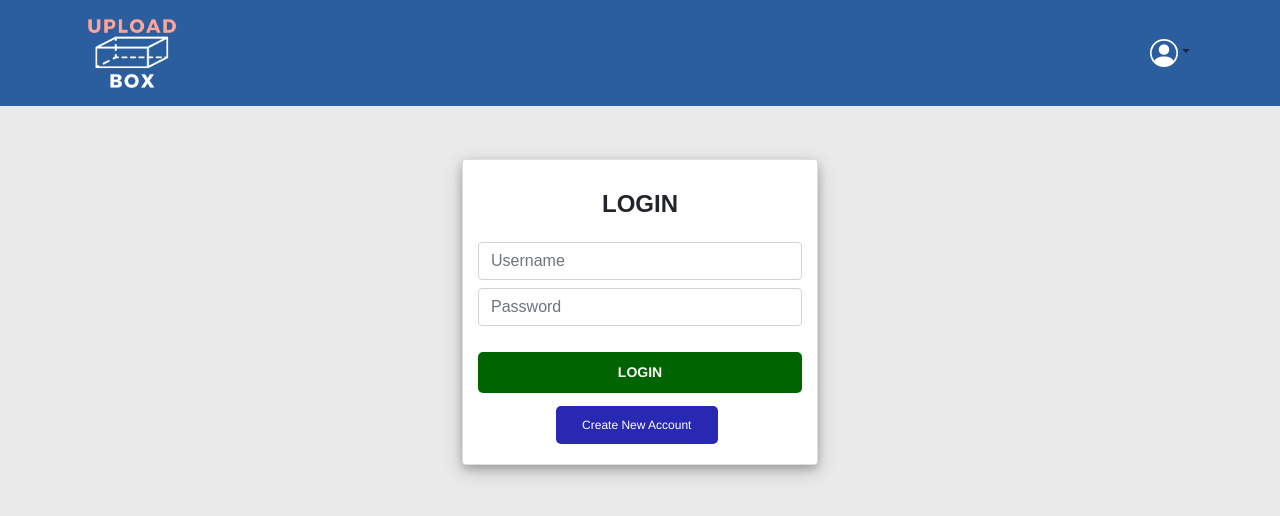
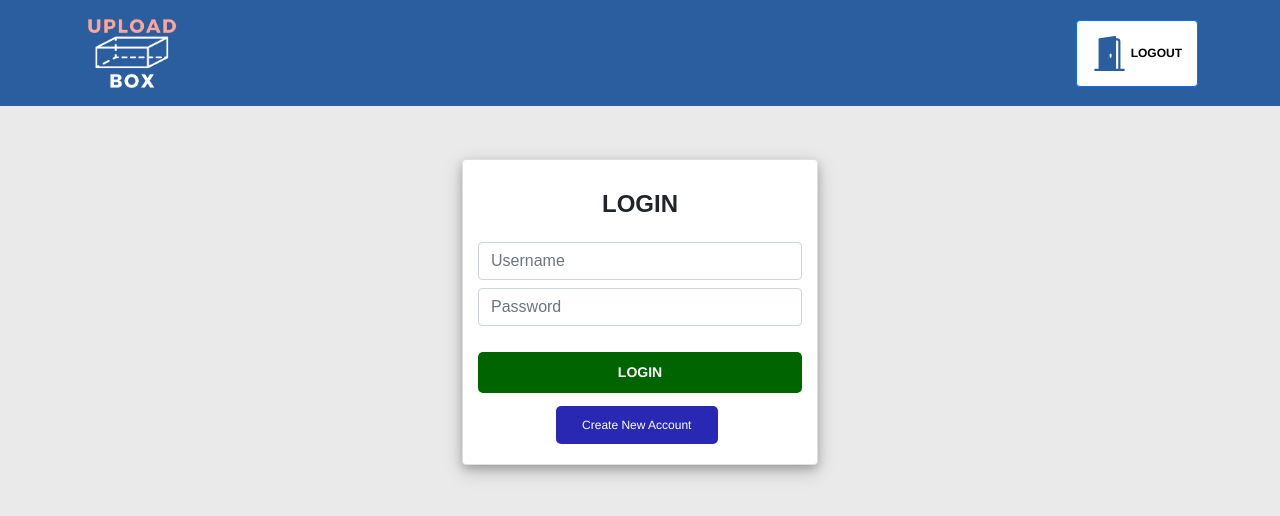
Before and after one commit to Dexios102/socialmedia, a React (Create React App) app in the folder frontend/: page / in a window 1280 px wide. Shown: the top 516 px of the page. Built offline with nearby package versions, Linux system fonts and the light colour scheme.

Commit message:
frontend 2.0

```diff
--- a/frontend/src/App.css
+++ b/frontend/src/App.css
@@ -120,16 +120,30 @@ font-family: 'Helvetica', sans-serif;
 #comment_button {
   float: right;
   width:30%;
-  height: 45px;
+  height: 35px;
   margin:0.9em auto;
-  margin-bottom: 0;
-  margin-top: 20px;
+  margin-top: 3% !important;
   opacity: 90%;
   background-color: #2b5e9f;
   font-family: 'Helvetica', sans-serif;
-  font-size: 20px;
+  font-size: 15px;
 }
 
+#logout__button {
+  width:max-content;
+  height:max-content;
+  color: black;
+  background-color: white;
+  font-weight: bold;
+  font-family: 'Helvetica', sans-serif;
+  font-size: 12px;
+  padding: 15px !important;
+}
+
+#logout__icon {
+  font-size: 35px;
+  color: #2b5e9f;
+}
 .loginpage_text {
   font-family: 'Source Open Sans', sans-serif;
   font-weight: bold;
@@ -260,7 +274,6 @@ font-size: 20px;
 }
 .post__body p {
   margin: 0.5em 0 0.3em 0;
-  margin-top: -10px;
   font-family: 'Ubuntu';
   color: #464545;
   font-size: 0.9em;
@@ -369,6 +382,9 @@ font-family: 'Helvetica', sans-serif;
   margin-top: -11px;
 }
 
+.comments {
+  margin-top: 13% !important;
+}
 #post_edit {
   color: #006400 !important;
   font-size: 23px;
--- a/frontend/src/component/Navbar.jsx
+++ b/frontend/src/component/Navbar.jsx
@@ -3,7 +3,7 @@ import React, { useContext } from 'react';
 import { Link } from 'react-router-dom';
 import { UserContext } from '../context/UserContext';
 import Logo from '../assets/UPLOADBOXLOGO.png';
-import { BsPersonCircle } from "react-icons/bs";
+import { BsDoorOpenFill } from "react-icons/bs";
 
 
 /* import { useFormik } from 'formik' */
@@ -36,26 +36,12 @@ const Navbar = () => {
                 <div className="collapse navbar-collapse" id="navbarNavDropdown">
 
                     <ul className="ms-auto navbar-nav">
-                        <li className="nav-item dropdown">
-                            <a className="nav-link dropdown-toggle" href="#" id="navbarDropdownMenuLink" role="button" data-bs-toggle="dropdown" aria-expanded="false">
-                                <BsPersonCircle id="user_icon" />
-                            </a>
-                            {user.data ?
-                                <ul className="dropdown-menu" aria-labelledby="navbarDropdownMenuLink">
-                                    <li><Link className="dropdown-item" to="/logout">Logout</Link></li>
-                                </ul> :
-                                <ul className="dropdown-menu" aria-labelledby="navbarDropdownMenuLink">
-                                    <li><Link className="dropdown-item" to="/login">Login</Link></li>
-                                    <li><Link className="dropdown-item" to="/signup">Signup</Link></li>
-                                </ul>
-                            }
-
-                        </li>
+                        <a className="btn btn-primary p-1" id="logout__button" to="/logout"><BsDoorOpenFill id="logout__icon" /> LOGOUT</a>
                     </ul>
                 </div>
 
             </div>
-        </nav>
+        </nav >
     )
 }
 
```
